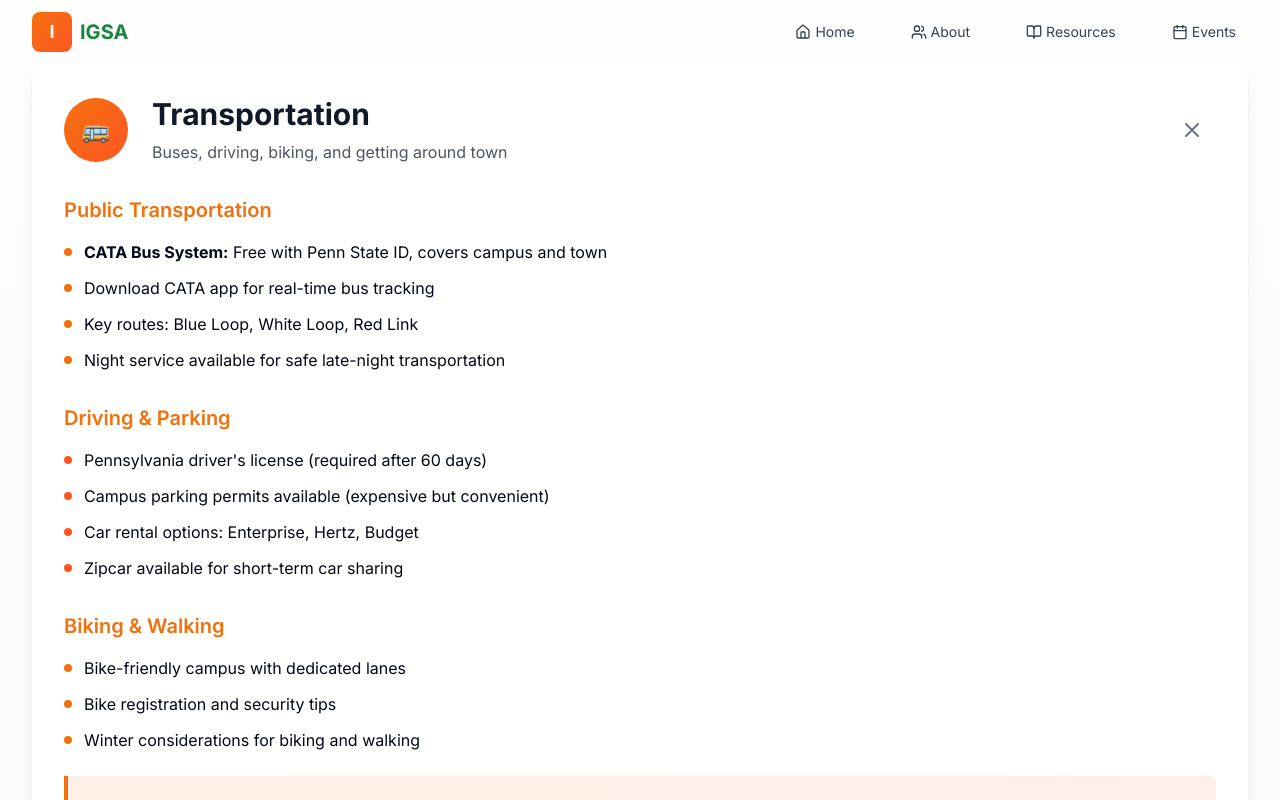
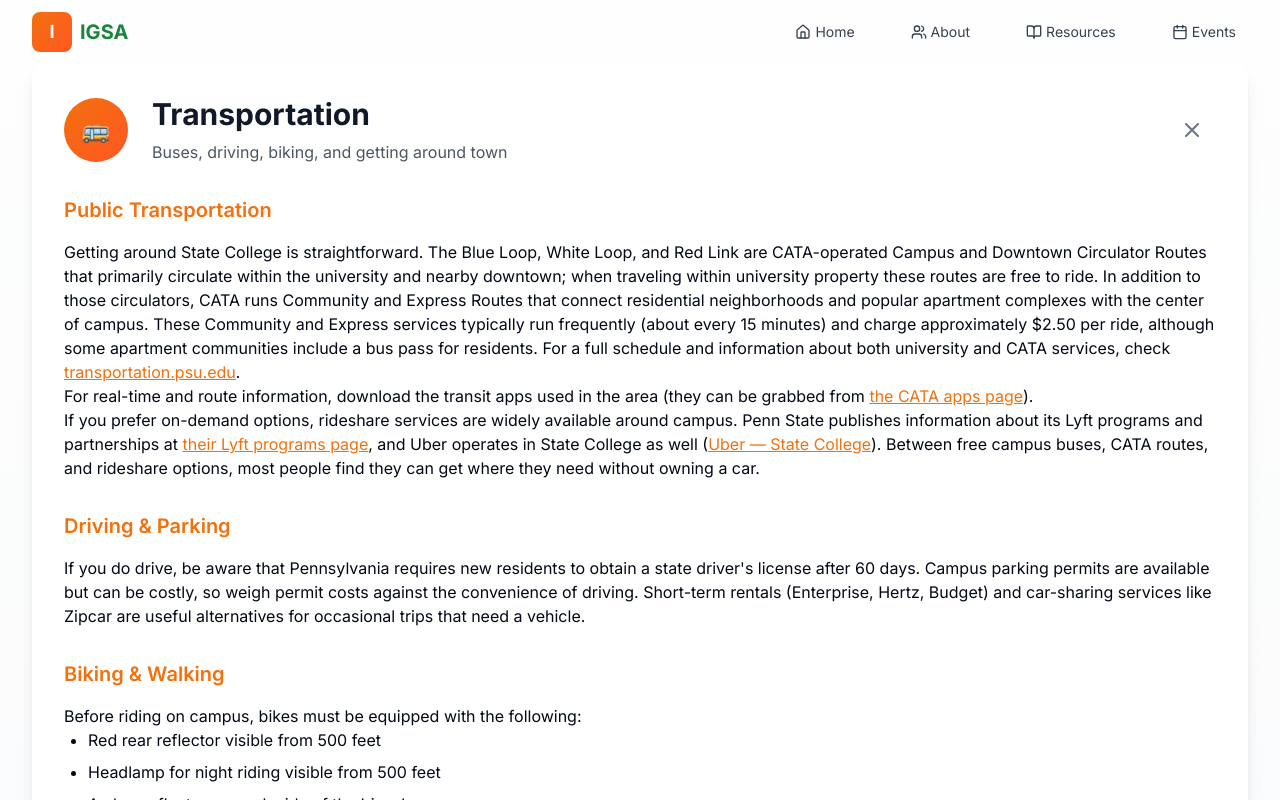
Before and after one commit to psuigsa/psuigsa.github.io, a React (Vite) app: page /resources/living-in-state-college in a window 1280 px wide. Both pictures are taken after a click on the element 328 px from the left and 552 px from the top of the page. Shown: the part 348-1148 px from the top of the page. Built offline with nearby package versions, Linux system fonts and the light colour scheme.

Commit message:
transportation info

```diff
--- a/client/pages/LivingInStateCollege.tsx
+++ b/client/pages/LivingInStateCollege.tsx
@@ -67,60 +67,35 @@ export default function LivingInStateCollege() {
         return (
           <div className="prose max-w-none">
             <h4 className="text-xl font-semibold mb-4 text-igsa-saffron">Public Transportation</h4>
-            <ul className="list-none space-y-3">
-              <li className="flex items-start">
-                <div className="w-2 h-2 bg-igsa-saffron rounded-full mt-2 mr-3 flex-shrink-0"></div>
-                <span><strong>CATA Bus System:</strong> Free with Penn State ID, covers campus and town</span>
-              </li>
-              <li className="flex items-start">
-                <div className="w-2 h-2 bg-igsa-saffron rounded-full mt-2 mr-3 flex-shrink-0"></div>
-                <span>Download CATA app for real-time bus tracking</span>
-              </li>
-              <li className="flex items-start">
-                <div className="w-2 h-2 bg-igsa-saffron rounded-full mt-2 mr-3 flex-shrink-0"></div>
-                <span>Key routes: Blue Loop, White Loop, Red Link</span>
-              </li>
-              <li className="flex items-start">
-                <div className="w-2 h-2 bg-igsa-saffron rounded-full mt-2 mr-3 flex-shrink-0"></div>
-                <span>Night service available for safe late-night transportation</span>
-              </li>
-            </ul>
+            <p>
+              Getting around State College is straightforward. The Blue Loop, White Loop, and Red Link are CATA-operated Campus and Downtown Circulator Routes that primarily circulate within the university and nearby downtown; when traveling within university property these routes are free to ride. In addition to those circulators, CATA runs Community and Express Routes that connect residential neighborhoods and popular apartment complexes with the center of campus. These Community and Express services typically run frequently (about every 15 minutes) and charge approximately $2.50 per ride, although some apartment communities include a bus pass for residents. For a full schedule and information about both university and CATA services, check <a className="text-igsa-saffron underline" href="https://transportation.psu.edu/buses-and-shuttles" target="_blank" rel="noopener noreferrer">transportation.psu.edu</a>.
+            </p>
+
+            <p>
+              For real-time and route information, download the transit apps used in the area (they can be grabbed from <a className="text-igsa-saffron underline" href="https://catabus.com/catabus/real-time-apps-and-mobile-options/" target="_blank" rel="noopener noreferrer">the CATA apps page</a>).
+            </p>
+
+            <p>
+              If you prefer on-demand options, rideshare services are widely available around campus. Penn State publishes information about its Lyft programs and partnerships at <a className="text-igsa-saffron underline" href="https://transportation.psu.edu/lyft-programs" target="_blank" rel="noopener noreferrer">their Lyft programs page</a>, and Uber operates in State College as well (<a className="text-igsa-saffron underline" href="https://www.uber.com/global/en/r/cities/state-college-pa-us/" target="_blank" rel="noopener noreferrer">Uber — State College</a>). Between free campus buses, CATA routes, and rideshare options, most people find they can get where they need without owning a car.
+            </p>
 
             <h4 className="text-xl font-semibold mb-4 mt-8 text-igsa-saffron">Driving & Parking</h4>
-            <ul className="list-none space-y-3">
-              <li className="flex items-start">
-                <div className="w-2 h-2 bg-igsa-orange rounded-full mt-2 mr-3 flex-shrink-0"></div>
-                <span>Pennsylvania driver's license (required after 60 days)</span>
-              </li>
-              <li className="flex items-start">
-                <div className="w-2 h-2 bg-igsa-orange rounded-full mt-2 mr-3 flex-shrink-0"></div>
-                <span>Campus parking permits available (expensive but convenient)</span>
-              </li>
-              <li className="flex items-start">
-                <div className="w-2 h-2 bg-igsa-orange rounded-full mt-2 mr-3 flex-shrink-0"></div>
-                <span>Car rental options: Enterprise, Hertz, Budget</span>
-              </li>
-              <li className="flex items-start">
-                <div className="w-2 h-2 bg-igsa-orange rounded-full mt-2 mr-3 flex-shrink-0"></div>
-                <span>Zipcar available for short-term car sharing</span>
-              </li>
-            </ul>
+            <p>
+              If you do drive, be aware that Pennsylvania requires new residents to obtain a state driver's license after 60 days. Campus parking permits are available but can be costly, so weigh permit costs against the convenience of driving. Short-term rentals (Enterprise, Hertz, Budget) and car-sharing services like Zipcar are useful alternatives for occasional trips that need a vehicle.
+            </p>
 
             <h4 className="text-xl font-semibold mb-4 mt-8 text-igsa-saffron">Biking & Walking</h4>
-            <ul className="list-none space-y-3">
-              <li className="flex items-start">
-                <div className="w-2 h-2 bg-igsa-saffron rounded-full mt-2 mr-3 flex-shrink-0"></div>
-                <span>Bike-friendly campus with dedicated lanes</span>
-              </li>
-              <li className="flex items-start">
-                <div className="w-2 h-2 bg-igsa-saffron rounded-full mt-2 mr-3 flex-shrink-0"></div>
-                <span>Bike registration and security tips</span>
-              </li>
-              <li className="flex items-start">
-                <div className="w-2 h-2 bg-igsa-saffron rounded-full mt-2 mr-3 flex-shrink-0"></div>
-                <span>Winter considerations for biking and walking</span>
-              </li>
+            <p>
+              Before riding on campus, bikes must be equipped with the following:
+            </p>
+            <ul className="list-disc pl-6 space-y-2">
+              <li>Red rear reflector visible from 500 feet</li>
+              <li>Headlamp for night riding visible from 500 feet</li>
+              <li>Amber reflector on each side of the bicycle</li>
             </ul>
+            <p className="mt-4">
+              If you choose to ride a personal bike on campus, you must register your bike with the university as required by the Centre Region Council of Governments and University Park Campus Policy SY16. Bike registration is monitored by Penn State Transportation Services; learn more at <a className="text-igsa-saffron underline" href="https://transportation.psu.edu/bike-registration" target="_blank" rel="noopener noreferrer">transportation.psu.edu/bike-registration</a> and review the policy at <a className="text-igsa-saffron underline" href="https://policy.psu.edu/policies/ps03" target="_blank" rel="noopener noreferrer">policy.psu.edu</a>.
+            </p>
 
             <div className="bg-gradient-to-r from-igsa-saffron/10 to-igsa-orange/10 border-l-4 border-igsa-saffron p-6 rounded-r-lg mt-6">
               <p className="text-igsa-saffron font-medium">
```
